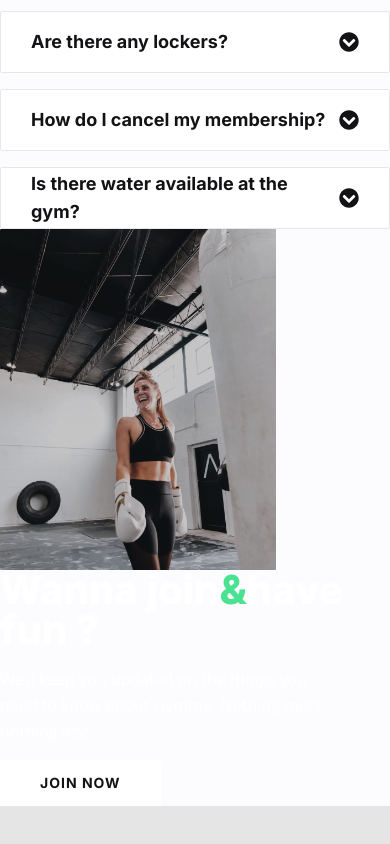
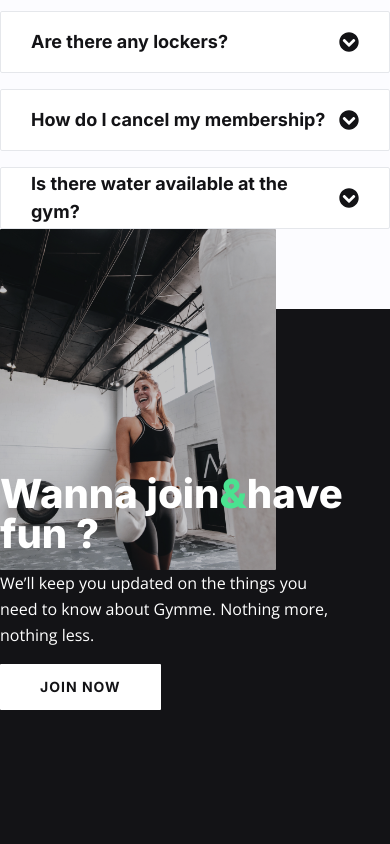
Before and after one commit to zablon-oigo/deploy-reactapp-using-terraform, a React (Vite) app: page / in a window 390 px wide. Shown: the part 3999-4843 px from the top of the page. Before the commit the page ends 4805 px from the top, so only its background shows below. Built offline with nearby package versions, Linux system fonts and the light colour scheme.

Commit message:
Aligning items on flex box

```diff
--- a/src/components/Join.jsx
+++ b/src/components/Join.jsx
@@ -3,10 +3,10 @@ import {join} from '../data'
 export default function Join() {
   const {image,title,subtitle,btnText}=join;
   return (
-    <div className=''>
+    <div className='bg-neutral-500  min-h-[537px]'>
         <div className="container mx-auto">
-            <div className="flex flex-col -space-y-24 md:flex-row md:items-center md:-space-x-12 lg:-space-y-0">
-                <div className="">
+            <div className="">
+                <div className="flex flex-col -space-y-24 md:flex-row md:items-center md:-space-x-12 lg:-space-y-0">
                     <div className="-mt-[80px] max-w-[276px] md:max-w-[442px] lg:max-w-full">
                         <img src={image} alt="" className="" />
                     </div>
```
